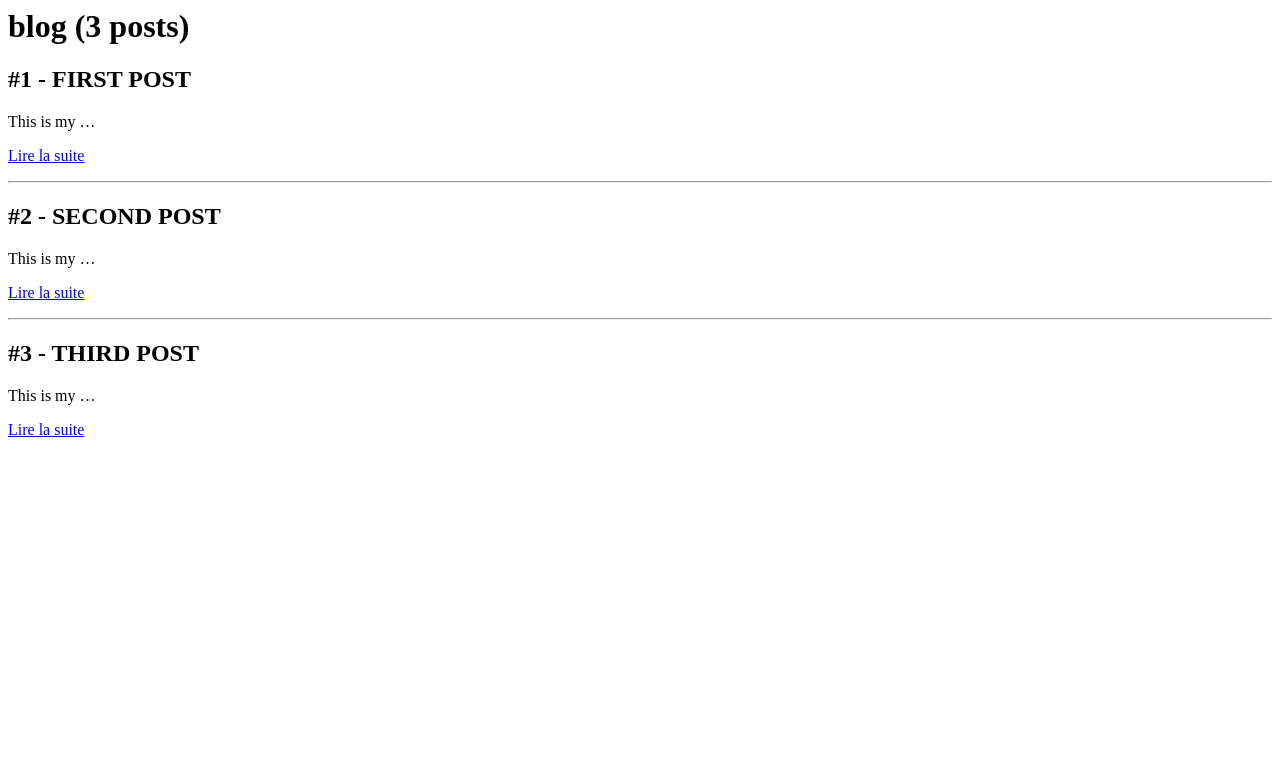
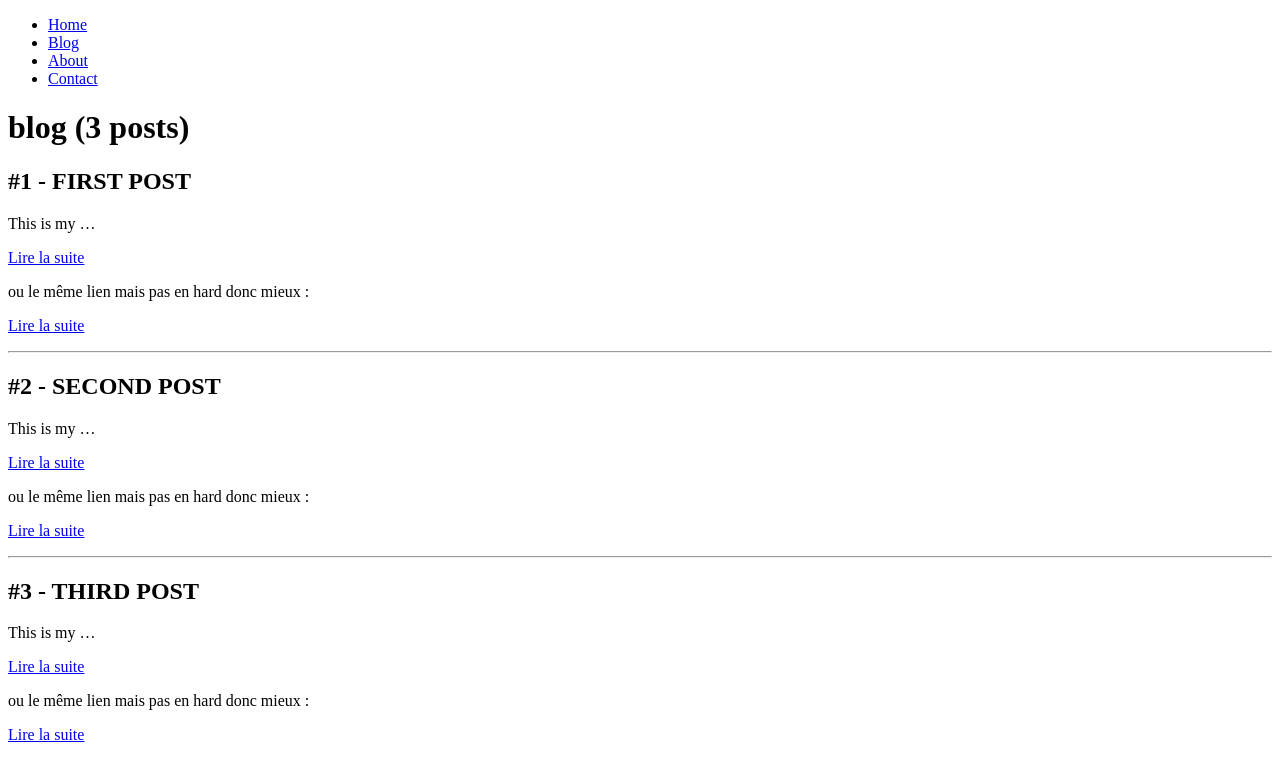
Before and after one commit to lydstyl/DjangoAcme2018, a Django app: page /blog/ in a window 1280 px wide. Shown: the top 781 px of the page. Run offline with Django 3.2, Linux system fonts and the light colour scheme.

Commit message:
end of part 1 teachers du net

```diff
--- a/acme/acme/urls.py
+++ b/acme/acme/urls.py
@@ -19,10 +19,10 @@ from django.urls import include, path
 from . import views
 
 urlpatterns = [
-    path('', views.home),
-    path('about/', views.about),
-    path('contact/', views.contact),
+    path('', views.home, name='home'),
+    path('about/', views.about, name='about'),
+    path('contact/', views.contact, name='contact'),
+    path('blog/', include('blog.urls')),
+
     path('admin/', admin.site.urls),
-
-    path('blog/', include('blog.urls')),
 ]
--- a/acme/blog/templates/blog/index.html
+++ b/acme/blog/templates/blog/index.html
@@ -1,9 +1,14 @@
+{% extends 'layouts/base.html' %}
+{% block title %}Acme all posts{% endblock %}
+{% block content %}
     <h1>blog ({{ posts|length }} posts)</h1>
     {% for post in posts %}
             <article>
                 <h2>#{{ post.id }} - {{ post.title|upper }}</h2>
                 <p>{{ post.body|truncatewords:3 }}</p>
-            <p><a href="/blog/post/{{ post.id }}">Lire la suite</a></p>
+                <p><a href="/blog/posts/{{ post.id }}">Lire la suite</a></p>
+                <p>ou le même lien mais pas en hard donc mieux :</p>
+                <p><a href="{% url 'blog:show' id=post.id %}">Lire la suite</a></p>
             </article>
         {% if not forloop.last %}
             <hr>
@@ -11,3 +16,5 @@
     {% empty %}
             <p>No post avalable</p>
     {% endfor %}
+
+{% endblock %}
--- a/acme/blog/urls.py
+++ b/acme/blog/urls.py
@@ -3,9 +3,12 @@ from django.conf.urls import url
 
 from . import views
 
+
+app_name = 'blog'
+
 urlpatterns = [
     # path('', views.home),
     # path('about/', views.about),
-    url(r'^$', views.index),
-    url(r'^posts/(?P<id>[0-9]+)$', views.show),
+    url(r'^$', views.index, name='index'),
+    url(r'^posts/(?P<id>[0-9]+)$', views.show, name='show'),
 ]
--- /dev/null
+++ b/acme/templates/layouts/_nav.html
@@ -0,0 +1,6 @@
+<ul>
+    <li><a href="{% url 'home' %}">Home</a></li>
+    <li><a href="{% url 'blog:index' %}">Blog</a></li>
+    <li><a href="{% url 'about' %}">About</a></li>
+    <li><a href="{% url 'contact' %}">Contact</a></li>
+</ul>
--- /dev/null
+++ b/acme/templates/layouts/base.html
@@ -0,0 +1,13 @@
+<!DOCTYPE html>
+<html lang="en">
+<head>
+    <meta charset="UTF-8">
+    <meta name="viewport" content="width=device-width, initial-scale=1.0">
+    <meta http-equiv="X-UA-Compatible" content="ie=edge">
+    <title>{% block title %}Acme{% endblock %}</title>
+</head>
+<body>
+    {% include 'layouts/_nav.html' %}
+    {% block content %}Toto{% endblock %}
+</body>
+</html>
--- a/acme/templates/pages/about.html
+++ b/acme/templates/pages/about.html
@@ -1 +1,5 @@
+{% extends 'layouts/base.html' %}
+{% block title %}Acme all posts{% endblock %}
+{% block content %}
 <h1>about</h1>
+{% endblock %}
--- a/acme/templates/pages/contact.html
+++ b/acme/templates/pages/contact.html
@@ -1 +1,5 @@
-contact
+{% extends 'layouts/base.html' %}
+{% block title %}Acme all posts{% endblock %}
+{% block content %}
+<h1>contact</h1>
+{% endblock %}
```
Also changed, not shown: acme/blog/templates/blog/show.html (+9 -4 lines), acme/templates/home.html (+9 -2 lines). Lines whose indentation alone changed are shown as unchanged.
